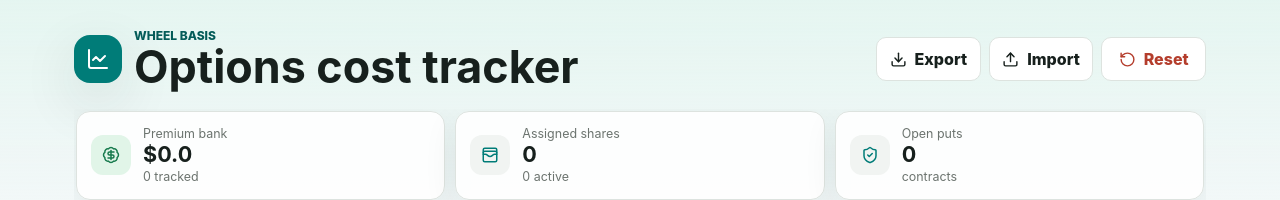
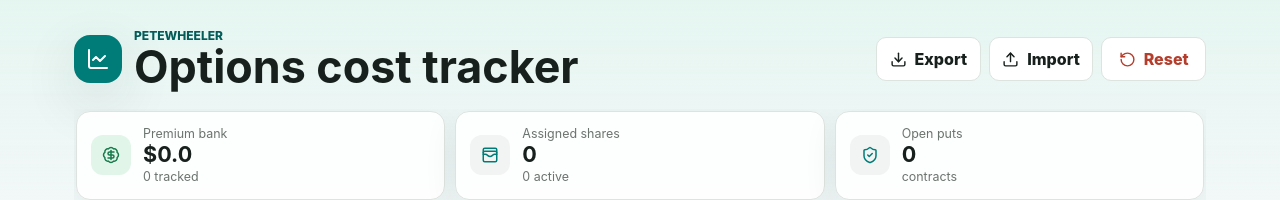
Before and after one commit to eliotmjohnson/PeteWheeler, a React (Vite) app: page / in a window 1280 px wide. Shown: the top 200 px of the page. Built offline with nearby package versions, Linux system fonts and the light colour scheme.

Commit message:
Rename project branding to PeteWheeler

```diff
--- a/index.html
+++ b/index.html
@@ -4,7 +4,7 @@
     <meta charset="UTF-8" />
     <meta name="viewport" content="width=device-width, initial-scale=1.0, viewport-fit=cover" />
     <meta name="theme-color" content="#f7f8fb" />
-    <title>Wheel Basis Tracker</title>
+    <title>PeteWheeler</title>
   </head>
   <body>
     <div id="root"></div>
--- a/package.json
+++ b/package.json
@@ -1,5 +1,5 @@
 {
-  "name": "wheel-cost-tracker",
+  "name": "petewheeler",
   "version": "0.1.0",
   "private": true,
   "type": "module",
--- a/src/App.jsx
+++ b/src/App.jsx
@@ -789,7 +789,7 @@ function DataActions({ positions, onImport, onReset }) {
     const url = URL.createObjectURL(blob);
     const anchor = document.createElement('a');
     anchor.href = url;
-    anchor.download = `wheel-basis-${today()}.json`;
+    anchor.download = `PeteWheeler-${today()}.json`;
     anchor.click();
     URL.revokeObjectURL(url);
   };
@@ -907,7 +907,7 @@ export default function App() {
             <LineChart size={24} />
           </div>
           <div>
-            <p>Wheel Basis</p>
+            <p>PeteWheeler</p>
             <h1>Options cost tracker</h1>
           </div>
         </div>
```
Also changed, not shown: 2 other files (tests, documents, lock files or other folders).
